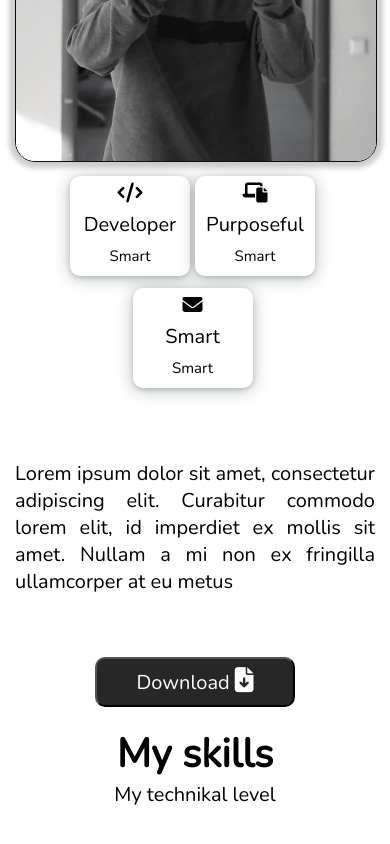
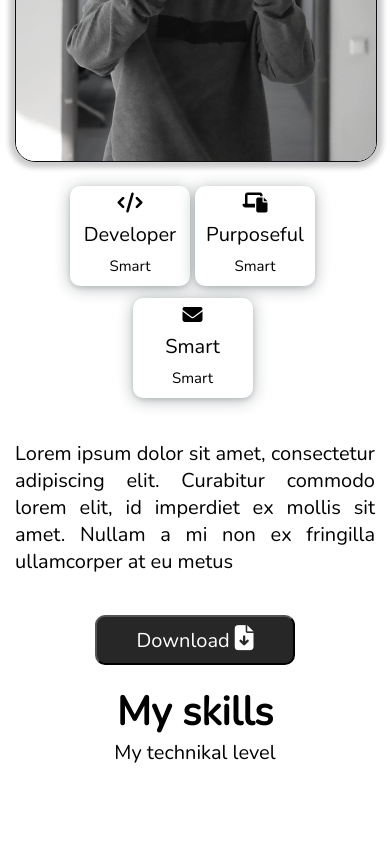
Before and after one commit to Janybek02/portfolio, a website: page index.html in a window 390 px wide. Shown: the part 1156-2000 px from the top of the page. Drawn offline with nearby package versions, Linux system fonts and the light colour scheme.

Commit message:
new task-

```diff
--- a/sass/about/About.scss
+++ b/sass/about/About.scss
@@ -104,7 +104,24 @@
 @media (max-width: 1500px) {
   .about{
     width: 100%;
+  }
+}
+@media (max-width: 900px) {
+  .about {
+    &-main {
+      &-work{
+        &-page{
+          margin: 0;
+        }
+        &-text{
+         margin: 30px 0 0 0;
+        }
+        &-btn{
+          margin: 40px 0 0 0;
+        }
+      }
 
+    }
   }
 }
 @media (max-width: 480px) {
--- a/sass/home/Home.scss
+++ b/sass/home/Home.scss
@@ -146,14 +146,26 @@
   .home {
     &-main {
       margin: 100px 3% 0px 3%;
+      display: flex;
+      flex-wrap: wrap;
     }
   }
 }
-@media (max-width: 1000px) {
+
+@media (max-width: 900px) {
   .home {
     &-main {
       display: flex;
       flex-wrap: wrap;
+      &-work{
+
+      }
+      &-text{
+
+      }
+      &-btn{
+        margin: 40px 0 0 0;
+      }
     }
   }
 }
```
Also changed, not shown: sass/about/About.css, sass/home/Home.css, 2 other files.
